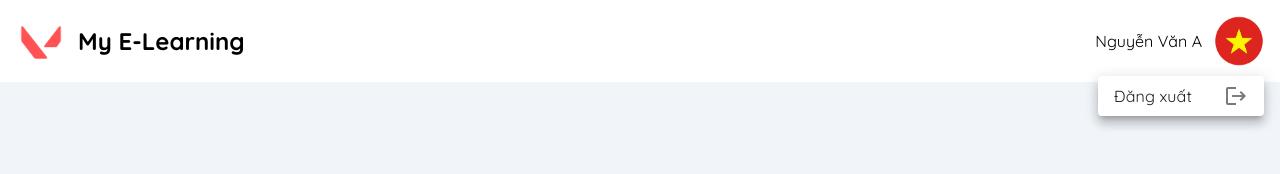
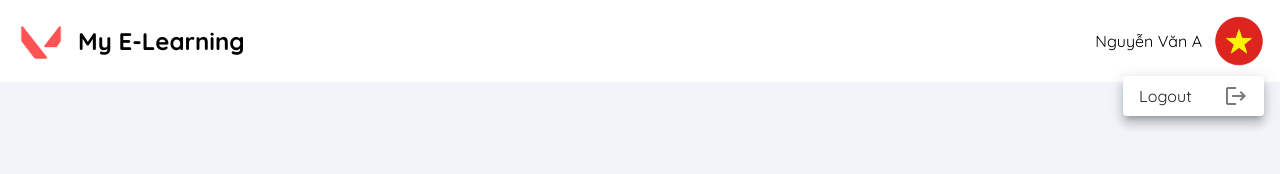
Before and after one commit to hai0111/utc-e-learning, a Nuxt app in the folder Client/: page / in a window 1280 px wide. Both pictures are taken after a click on the picture 1239 px from the left and 41 px from the top of the page. Shown: the top 174 px of the page. Built offline with nearby package versions, Linux system fonts and the light colour scheme.

Commit message:
fix: vn to english

```diff
--- a/Client/app/components/layout/mainHeader.vue
+++ b/Client/app/components/layout/mainHeader.vue
@@ -18,7 +18,7 @@
 
       <v-list density="compact" class="py-0">
         <v-list-item link to="/login" append-icon="mdi-logout">
-          <v-list-item-title>Đăng xuất</v-list-item-title>
+          <v-list-item-title>Logout</v-list-item-title>
         </v-list-item>
       </v-list>
     </v-menu>
--- a/Client/app/error.vue
+++ b/Client/app/error.vue
@@ -10,7 +10,7 @@
       <h3 class="h2 mb-5 text-xl">{{ error?.message }}</h3>
 
       <a href="/">
-        <v-btn class="link_404" color="primary"> Quay lại trang chủ </v-btn>
+        <v-btn class="link_404" color="primary"> Back to home </v-btn>
       </a>
     </div>
   </div>
--- a/Client/app/middleware/authorization.ts
+++ b/Client/app/middleware/authorization.ts
@@ -5,6 +5,6 @@ export default defineNuxtRouteMiddleware((to, from) => {
   if (auth.role !== requiredRole)
     throw createError({
       statusCode: 404,
-      message: "Không tìm thấy trang",
+      message: "Page not found",
     });
 });
```
